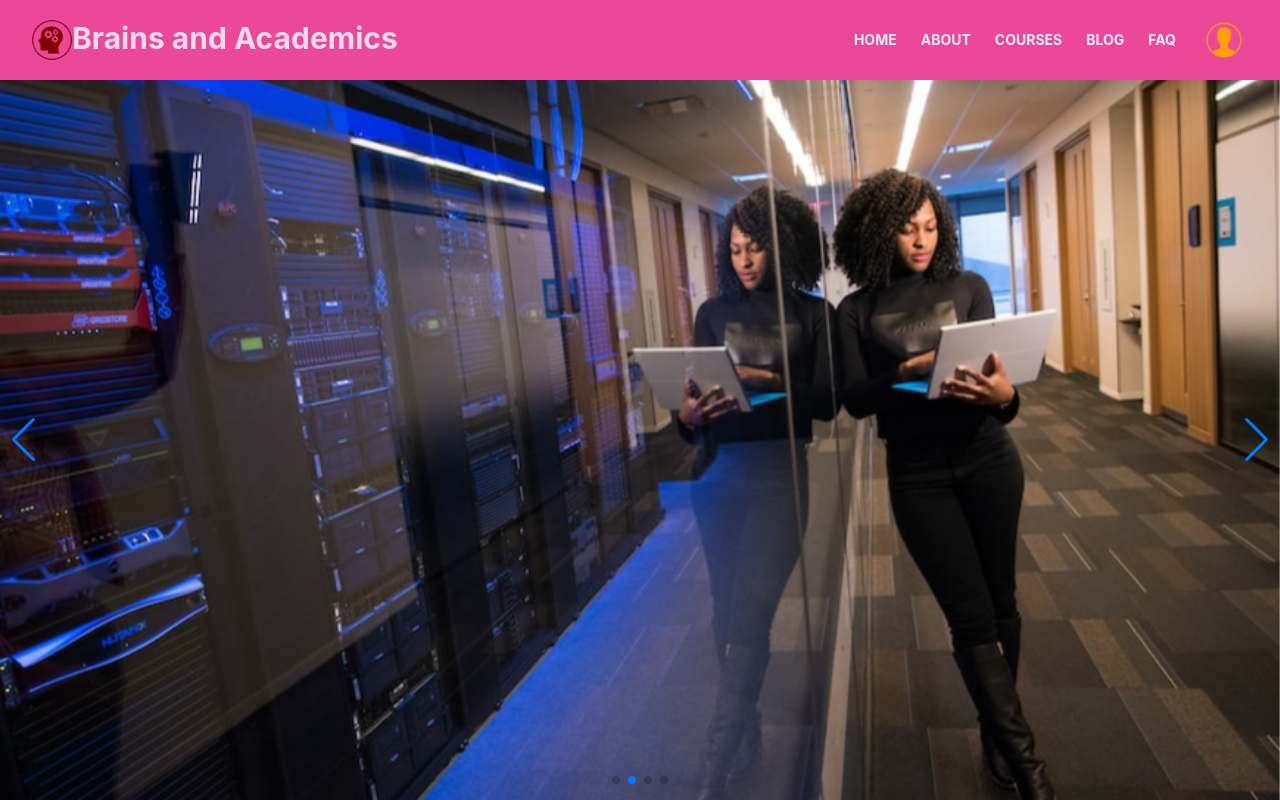
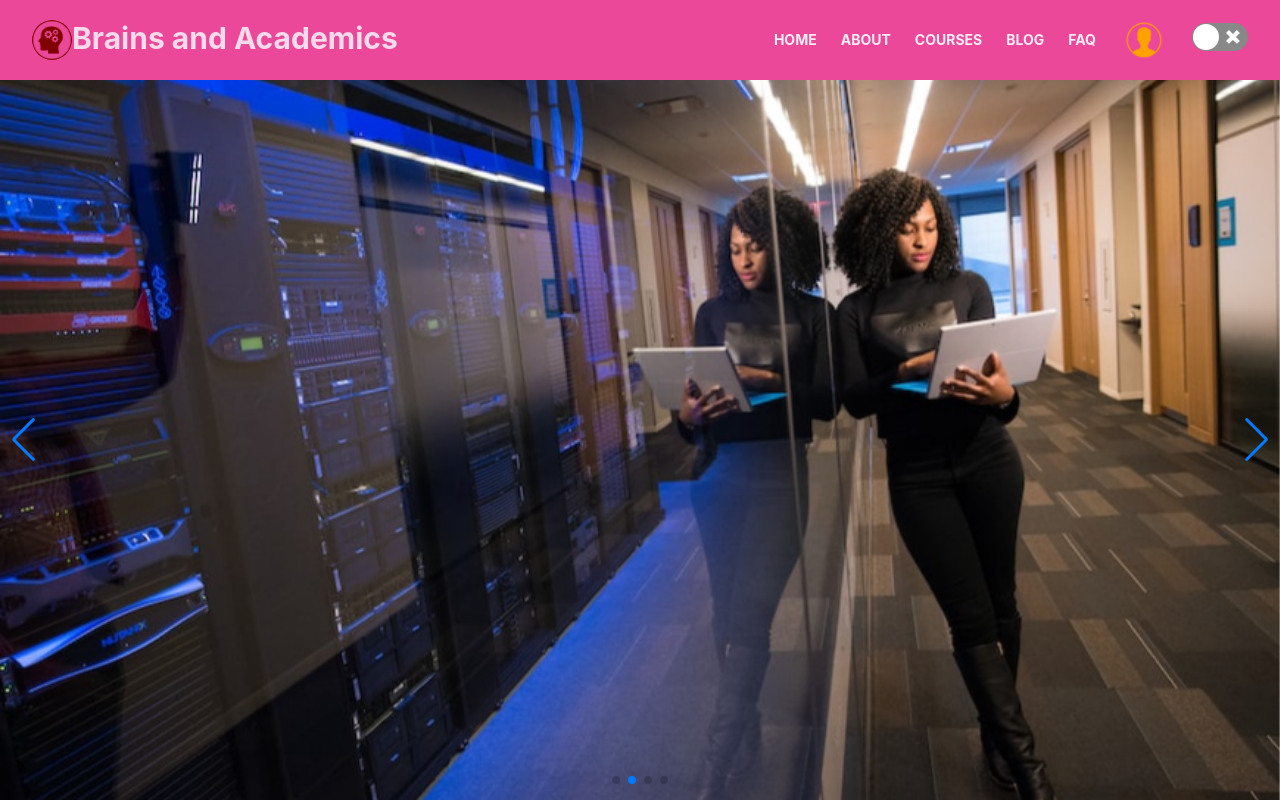
Before and after one commit to fulbabucse/brain-academics, a React (Create React App) app: page / in a window 1280 px wide. Built offline with nearby package versions, Linux system fonts and the light colour scheme; no server answers.

Commit message:
toogle theme with react-switch

```diff
--- a/package.json
+++ b/package.json
@@ -18,6 +18,7 @@
     "react-icons": "^4.6.0",
     "react-router-dom": "^6.4.2",
     "react-scripts": "5.0.1",
+    "react-switch": "^7.0.0",
     "react-to-pdf": "^0.0.14",
     "swiper": "^8.4.4",
     "web-vitals": "^2.1.4"
--- a/src/assets/style.css
+++ b/src/assets/style.css
@@ -1,8 +1,9 @@
 .courses-container {
   display: grid;
   grid-template-columns: 2fr 8fr;
-  gap: 10px;
-  margin: 20px 0;
+  gap: 20px;
+  padding-top: 20px;
+  padding-bottom: 20px;
 }
 
 .course-thumb {
@@ -56,10 +57,23 @@
   border-bottom: 2px solid pink;
 }
 
+#dark {
+  background-color: black;
+}
+
+#light {
+  background-color: #fff;
+}
+
 @media only screen and (max-width: 768px) {
   .course-details-container {
     display: flex;
     flex-direction: column-reverse;
     gap: 10px;
   }
+
+  .courses-container {
+    display: flex;
+    flex-direction: column;
+  }
 }
--- /dev/null
+++ b/src/contexts/ThemeProvider.jsx
@@ -0,0 +1,22 @@
+import React, { createContext } from "react";
+import { useState } from "react";
+import "../assets/style.css";
+
+export const ThemeContext = createContext(null);
+
+const ThemeProvider = ({ children }) => {
+  const [theme, setTheme] = useState("light");
+
+  const toggleTheme = () => {
+    setTheme((current) => (current === "light" ? "dark" : "light"));
+  };
+
+  //   const themeInfo = { theme, toggleTheme };
+  return (
+    <ThemeContext.Provider value={{ theme, toggleTheme }}>
+      {children}
+    </ThemeContext.Provider>
+  );
+};
+
+export default ThemeProvider;
--- a/src/index.js
+++ b/src/index.js
@@ -4,13 +4,16 @@ import "./index.css";
 import App from "./App";
 import reportWebVitals from "./reportWebVitals";
 import UserProvider from "./contexts/UserProvider";
+import ThemeProvider from "./contexts/ThemeProvider";
 
 const root = ReactDOM.createRoot(document.getElementById("root"));
 root.render(
   <React.StrictMode>
-    <UserProvider>
-      <App />
-    </UserProvider>
+    <ThemeProvider>
+      <UserProvider>
+        <App />
+      </UserProvider>
+    </ThemeProvider>
   </React.StrictMode>
 );
 
--- a/src/pages/Courses/Courses/Courses.jsx
+++ b/src/pages/Courses/Courses/Courses.jsx
@@ -1,12 +1,15 @@
 import React from "react";
+import { useContext } from "react";
 import { Link, useLoaderData } from "react-router-dom";
 import "../../../assets/style.css";
+import { ThemeContext } from "../../../contexts/ThemeProvider";
 import Course from "../Course/Course";
 
 const Courses = () => {
+  const { theme } = useContext(ThemeContext);
   const courses = useLoaderData();
   return (
-    <div className="courses-container px-2 lg:px-20">
+    <div className="courses-container px-2 lg:px-20" id={theme}>
       <div>
         {courses.map((course) => (
           <p key={course.id} className="my-2">
--- a/src/pages/sharedPages/CourseDetails/CourseDetails.jsx
+++ b/src/pages/sharedPages/CourseDetails/CourseDetails.jsx
@@ -28,7 +28,6 @@ const CourseDetails = () => {
     course_overview,
     desc,
   } = courseDetailsData;
-  console.log(course_overview);
   return (
     <div className="course-details-container px-2 lg:px-20 my-4" ref={ref}>
       <div className="text-slate-600">
--- a/src/pages/sharedPages/Header/Header.jsx
+++ b/src/pages/sharedPages/Header/Header.jsx
@@ -6,9 +6,13 @@ import "../../../assets/style.css";
 import { useContext } from "react";
 import { AuthContext } from "../../../contexts/UserProvider";
 import logo from "../../../assets/logo.png";
+import ReactSwitch from "react-switch";
+import { ThemeContext } from "../../../contexts/ThemeProvider";
 
 function Header() {
+  const { theme, toggleTheme } = useContext(ThemeContext);
   const { user, signOutUser } = useContext(AuthContext);
+  const [enabled, setEnabled] = useState(false);
   const [navbar, setNavbar] = useState(false);
 
   return (
@@ -150,6 +154,12 @@ function Header() {
                   </ul>
                 </div>
               </li>
+              <li>
+                <ReactSwitch
+                  onChange={toggleTheme}
+                  checked={theme === "dark"}
+                ></ReactSwitch>
+              </li>
             </ul>
           </div>
         </div>
```
Also changed, not shown: 1 other file (tests, documents, lock files or other folders).
